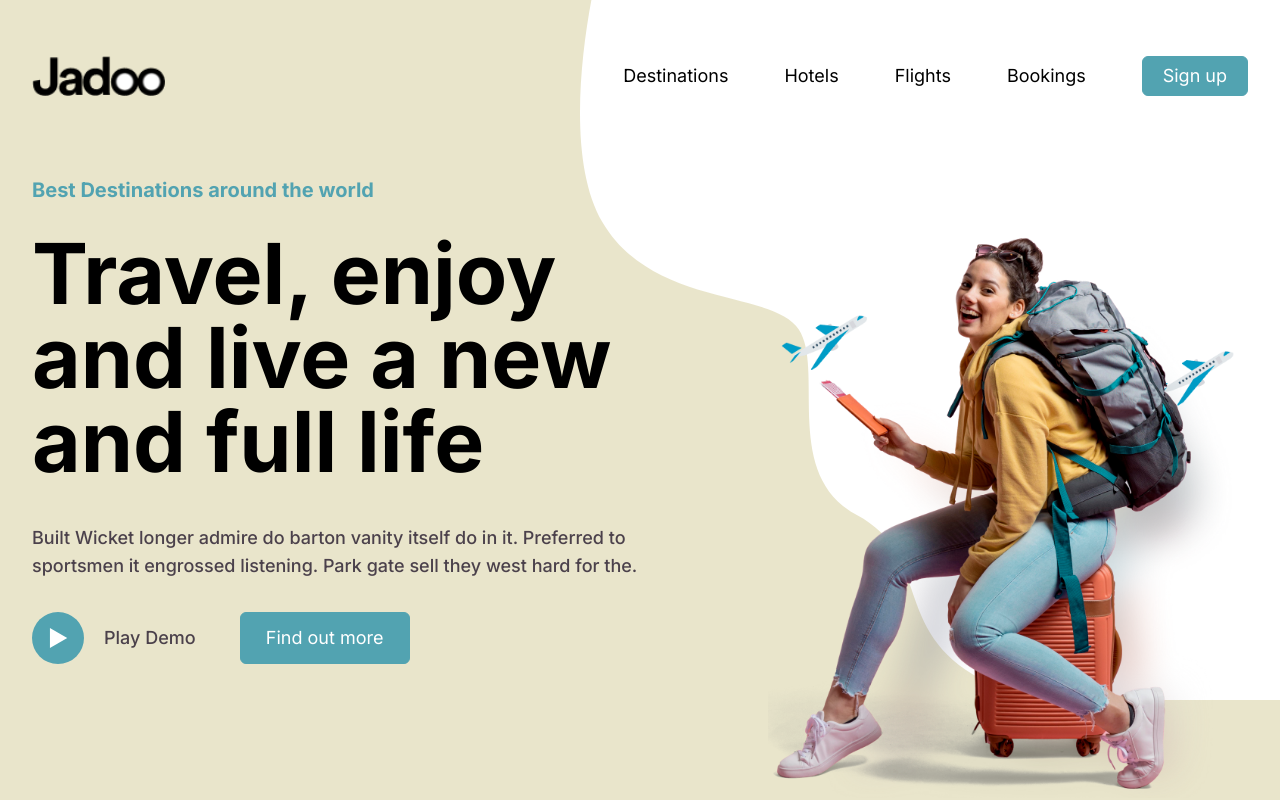
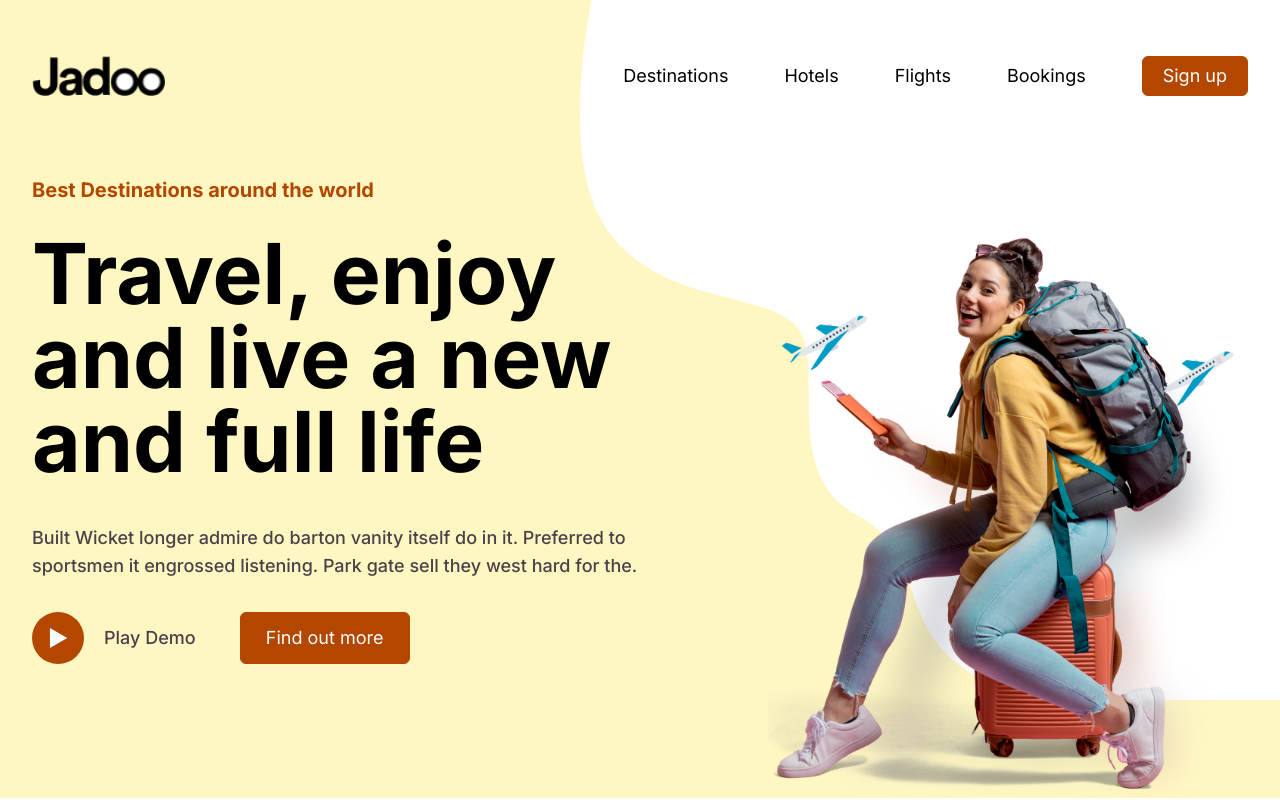
Before and after one commit to smisyuk4/travel-landing, a Next.js app: page / in a window 1280 px wide. Shown: the top 800 px of the page. Built offline with nearby package versions, Linux system fonts and the light colour scheme.

Commit message:
change color for good accecibility

```diff
--- a/app/globals.css
+++ b/app/globals.css
@@ -7,7 +7,7 @@
 
 body {
   color: #000000;
-  background: #e9e5cb;
+  background: #fff7c2;
 }
 
 @layer components {
--- a/app/page.tsx
+++ b/app/page.tsx
@@ -10,12 +10,12 @@ const Home = () => {
   return (
     <>
       <Hero />
-      {/*<Category />
+      <Category />
       <Destinations />
       <Booking />
       <Reviews />
       <Partners />
-      <Subscribe />*/}
+      <Subscribe />
     </>
   );
 };
--- a/components/Burger.tsx
+++ b/components/Burger.tsx
@@ -38,6 +38,7 @@ const Burger = () => {
         className='ml-auto mr-0 block'
         ref={burgerButtonRef}
         onClick={() => setIsOpenMenu(prev => !prev)}
+        aria-label='burger menu'
       >
         {isOpenMenu ? (
           <CrossIcon className={'h-10 w-10 stroke-black'} />
--- a/components/Hero.tsx
+++ b/components/Hero.tsx
@@ -4,7 +4,7 @@ export const Hero = () => {
   return (
     <section
       className='container mx-auto custom-lg-height flex w-full items-center justify-between
-        small-mobile:items-start small-mobile:pt-20'
+        small-mobile:items-start small-mobile:pt-20 relative'
     >
       <div className='small-mobile:w-[380px] md:w-[620px] lg:w-[650px] z-20'>
         <h2 className='font-bold text-accent-800 text-sm md:text-lg lg:mb-7 md:mb-5 mb-3 lg:text-xl'>
@@ -27,7 +27,11 @@ export const Hero = () => {
 
         <div className='flex gap-[44px]'>
           <div className='flex items-center'>
-            <button className='play-demo-button' type='button'>
+            <button
+              className='play-demo-button'
+              type='button'
+              aria-label='play demo'
+            >
               <PlayButtonIcon className={'h-5 w-5'} />
             </button>
             <p className='font-medium text-custom-text-color-400 text-sm md:text-lg'>
@@ -38,6 +42,7 @@ export const Hero = () => {
           <button
             className='h-[40px] w-[120px] lg:h-[52px] md:w-[170px] main-button'
             type='button'
+            aria-label='find out more'
           >
             Find out more
           </button>
--- a/tailwind.config.ts
+++ b/tailwind.config.ts
@@ -13,20 +13,17 @@ const config: Config = {
       },
       backgroundImage: {
         'gradient-radial': 'radial-gradient(var(--tw-gradient-stops))',
-        'gradient-conic':
-          'conic-gradient(from 180deg at 50% 50%, var(--tw-gradient-stops))',
-        //'header-decore': "url('../public/header-decore.svg')",
       },
       colors: {
         accent: {
-          100: '#2c7e8d',
-          800: '#52a3b1',
+          100: '#B30013',
+          800: '#b34700',
         },
-        second: '#93d1a4',
+        second: '#006CB3',
         'custom-bg-color': {
           100: '#FFFFFF',
-          200: '#e9e5cb',
-          300: '#d1ddb9',
+          200: '#fff7c2',
+          300: '#E8FFC2',
         },
         'custom-text-color': {
           100: '#FFFFFF',
```
